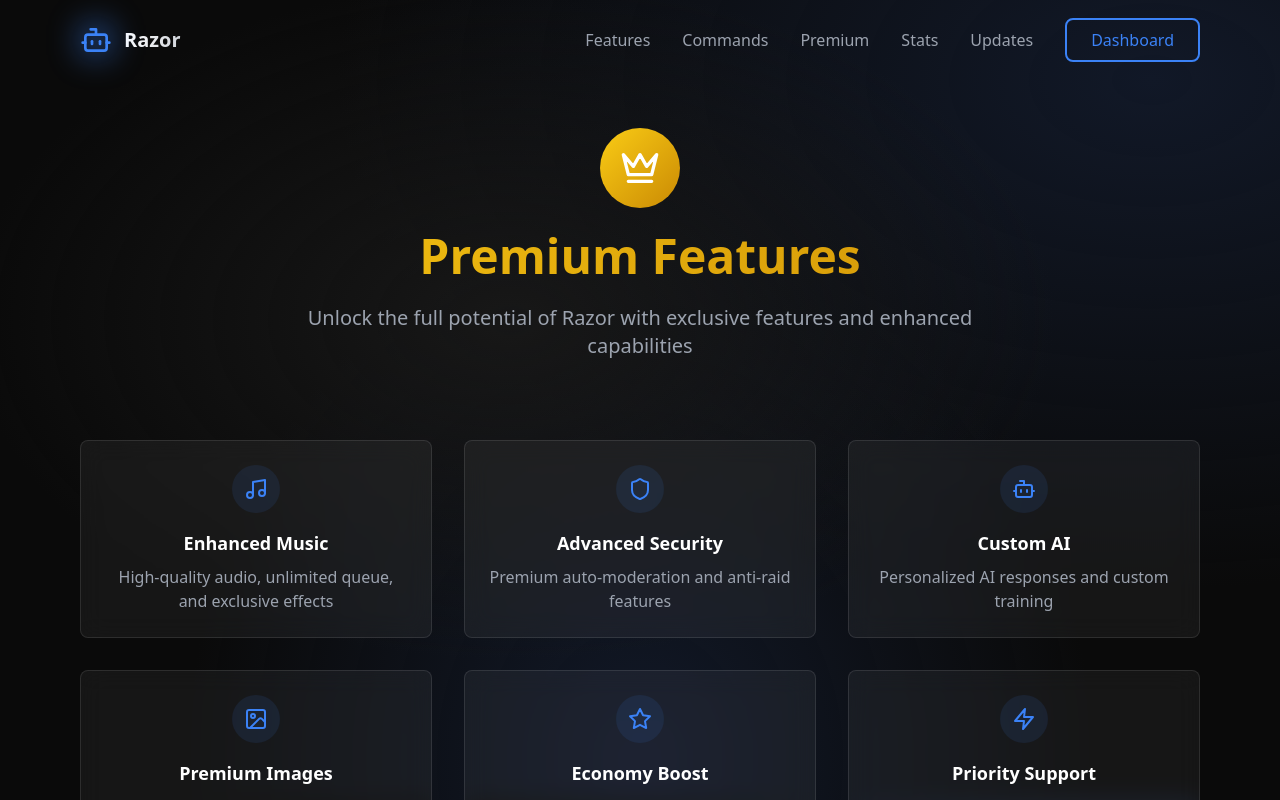
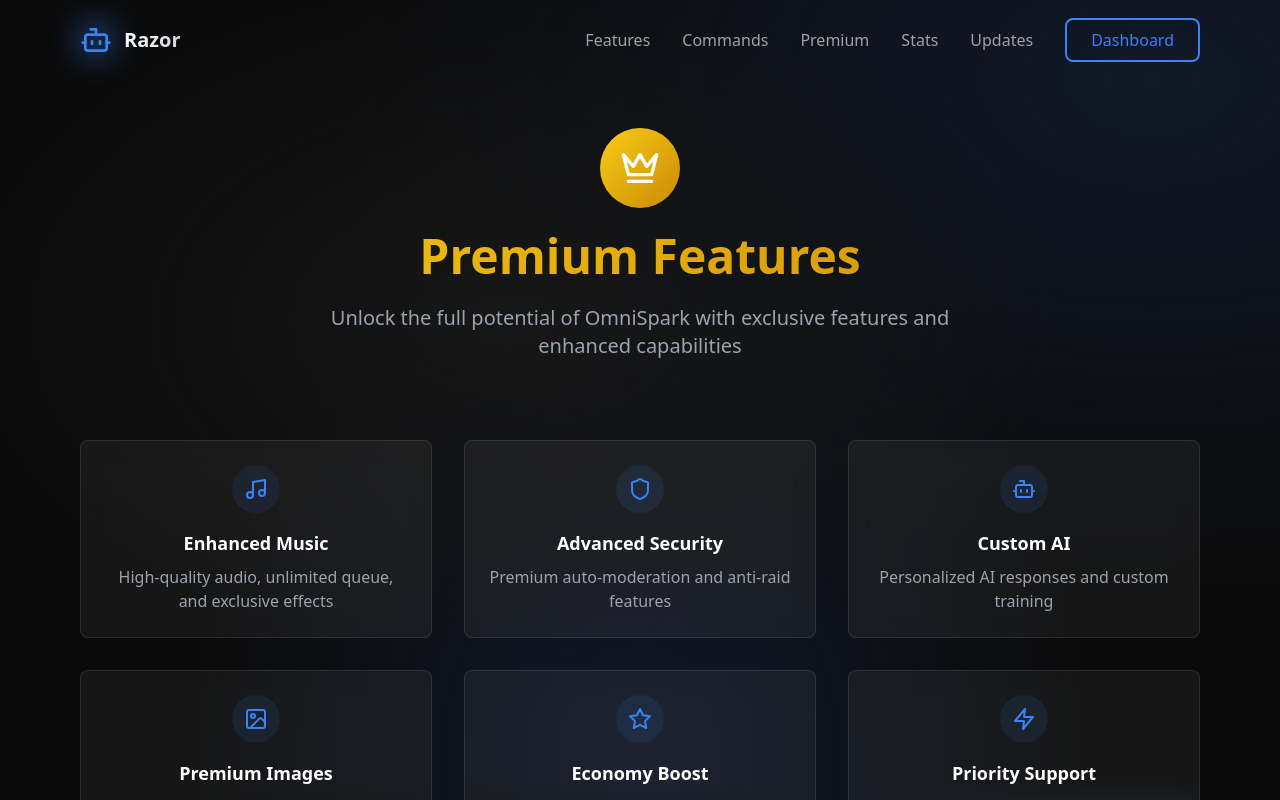
Before and after one commit to voidpuls/Bot-WebSite, a React (Vite) app: page /premium in a window 1280 px wide. Shown: the top 800 px of the page. Built offline with nearby package versions, Linux system fonts and the light colour scheme.

Commit message:
Update Premium.tsx

```diff
--- a/src/pages/Premium.tsx
+++ b/src/pages/Premium.tsx
@@ -66,7 +66,7 @@ export default function Premium() {
             Premium Features
           </h1>
           <p className="text-xl text-gray-400 max-w-2xl mx-auto">
-            Unlock the full potential of Razor with exclusive features and enhanced capabilities
+            Unlock the full potential of OmniSpark with exclusive features and enhanced capabilities
           </p>
         </div>
 
```
